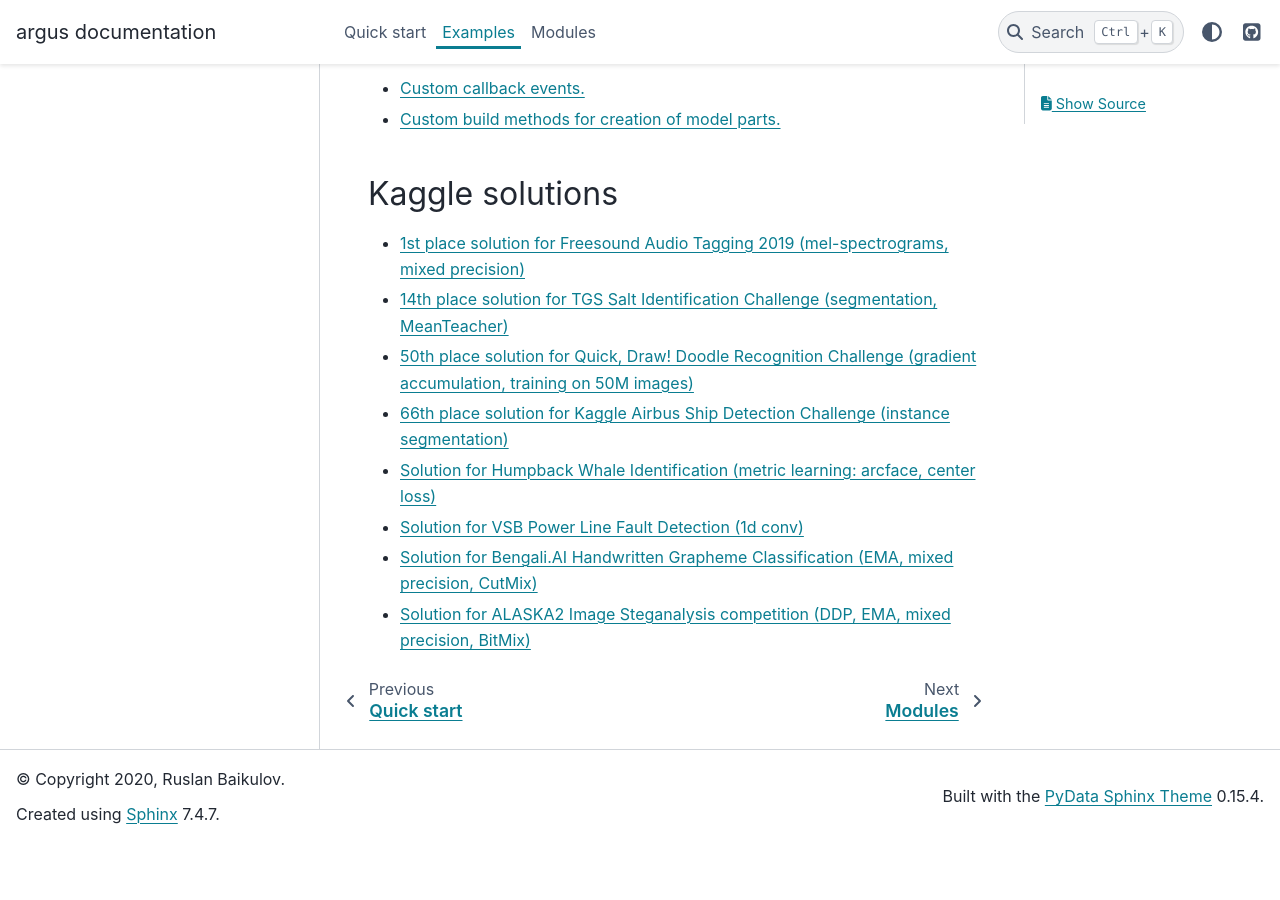
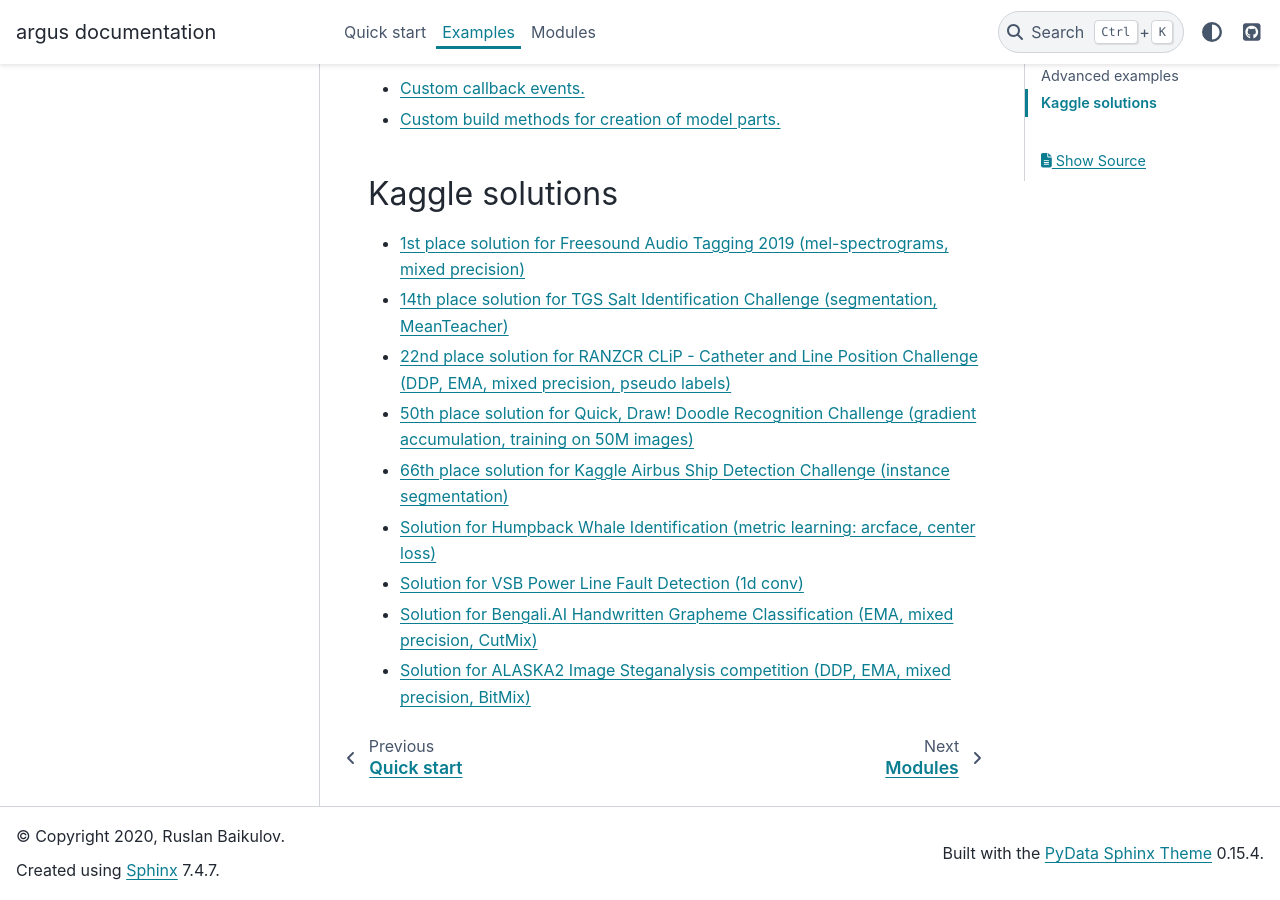
Before and after one commit to lRomul/argus, a Sphinx documentation site: the page built from docs/source/examples.rst, in a window 1280 px wide and 900 px high, scrolled down 919 px. Built offline with Sphinx 7.4.7 and the PyData theme 0.15.4, drawn with Linux system fonts in a browser that asks for light colours; the version number could not be read and is left out; before the commit the page ends 1762 px from its top, so only the background shows below that.

Commit message:
docs: Add link to RANZCR challenge solution

```diff
--- a/docs/source/examples.rst
+++ b/docs/source/examples.rst
@@ -43,6 +43,7 @@
 
 * `1st place solution for Freesound Audio Tagging 2019 (mel-spectrograms, mixed precision) <https://github.com/lRomul/argus-freesound>`_
 * `14th place solution for TGS Salt Identification Challenge (segmentation, MeanTeacher) <https://github.com/lRomul/argus-tgs-salt>`_
+* `22nd place solution for RANZCR CLiP - Catheter and Line Position Challenge (DDP, EMA, mixed precision, pseudo labels) <https://github.com/lRomul/ranzcr-clip>`_
 * `50th place solution for Quick, Draw! Doodle Recognition Challenge (gradient accumulation, training on 50M images) <https://github.com/lRomul/argus-quick-draw>`_
 * `66th place solution for Kaggle Airbus Ship Detection Challenge (instance segmentation) <https://github.com/OniroAI/Universal-segmentation-baseline-Kaggle-Airbus-Ship-Detection>`_
 * `Solution for Humpback Whale Identification (metric learning: arcface, center loss) <https://github.com/lRomul/argus-humpback-whale>`_
```
Also changed, not shown: examples/README.md.
